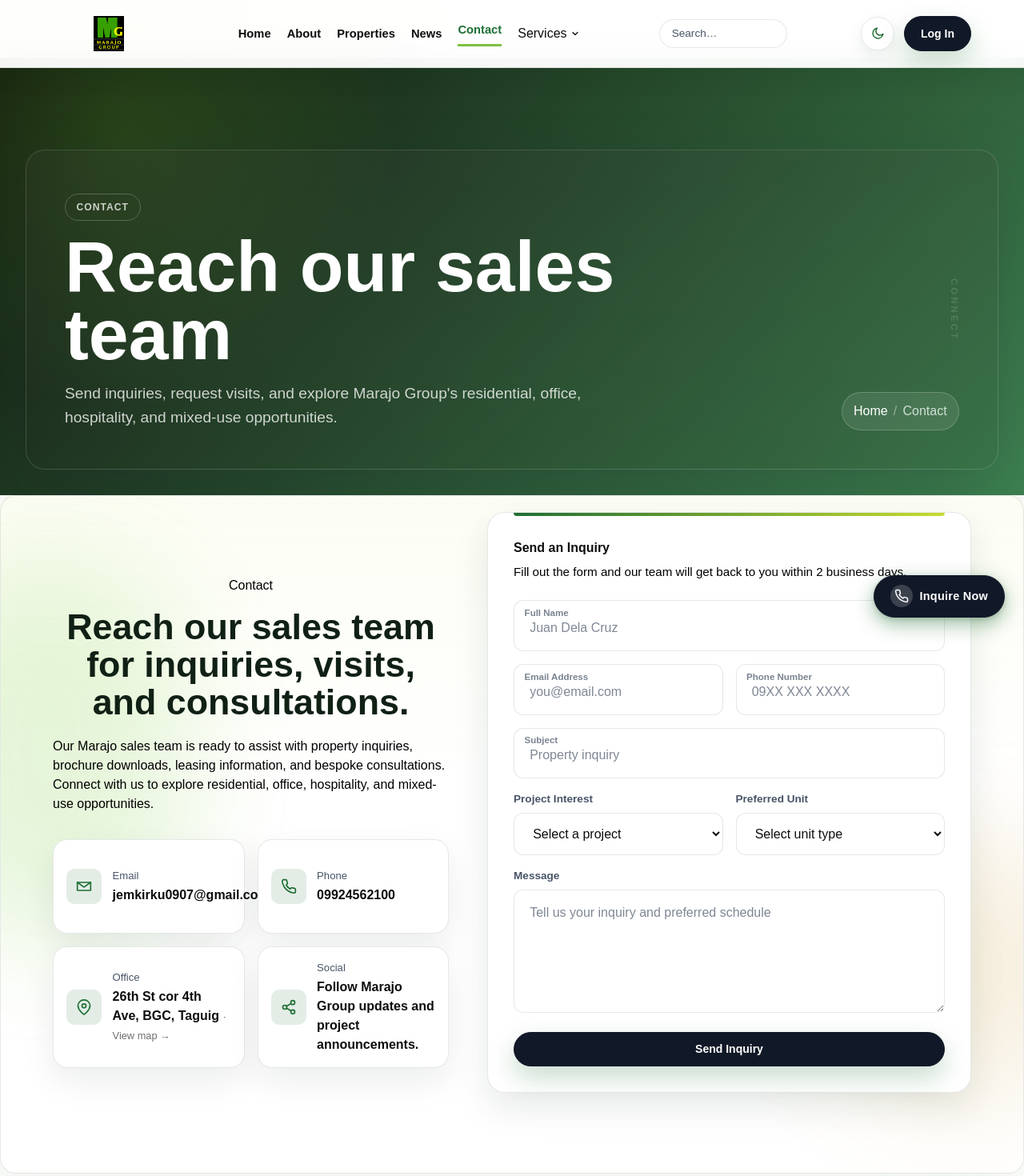
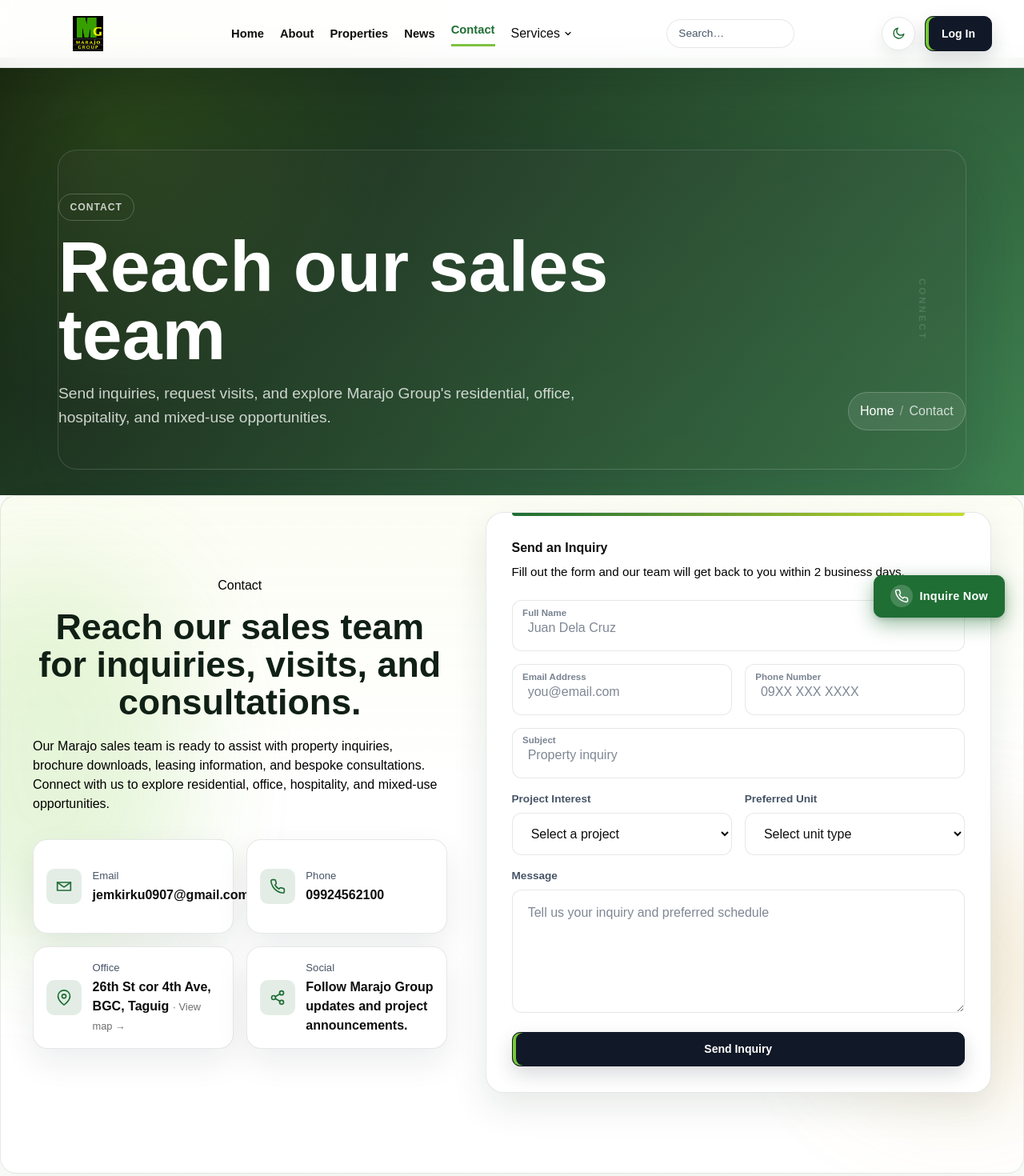
Before and after one commit to jemkirku0907/marajo-group, a Next.js app: page /contact in a window 1280 px wide. Shown: the top 1470 px of the page at 80% size. Built offline with nearby package versions, Linux system fonts and the light colour scheme.

Commit message:
Fix design system regressions

```diff
--- a/app/about/page.tsx
+++ b/app/about/page.tsx
@@ -36,8 +36,12 @@ const CSR_SLIDES = [
 ];
 
 export default function AboutPage() {
-  const [openItem, setOpenItem] = useState<number | null>(null);
+  const [openItems, setOpenItems] = useState<Record<number, boolean>>({});
   const [slide, setSlide] = useState(0);
+
+  function toggleTimelineItem(index: number) {
+    setOpenItems((items) => ({ ...items, [index]: !items[index] }));
+  }
 
   return (
     <main>
@@ -170,22 +174,22 @@ export default function AboutPage() {
             {TIMELINE.map((item, i) => (
               <div
                 key={`${item.title}-${i}`}
-                className={`timeline-item${openItem === i ? " is-open" : ""}`}
+                className={`timeline-item${openItems[i] ? " is-open" : ""}`}
                 tabIndex={0}
                 role="button"
-                aria-expanded={openItem === i}
-                onClick={() => setOpenItem(openItem === i ? null : i)}
+                aria-expanded={Boolean(openItems[i])}
+                onClick={() => toggleTimelineItem(i)}
                 onKeyDown={(e) => {
                   if (e.key === "Enter" || e.key === " ") {
                     e.preventDefault();
-                    setOpenItem(openItem === i ? null : i);
+                    toggleTimelineItem(i);
                   }
                 }}
               >
                 <Image src={item.img} alt={`${item.title} milestone`} width={400} height={280} className="timeline-image" unoptimized={item.img.startsWith("http")} />
                 <span>{item.year}</span>
                 <h3>{item.title}</h3>
-                <p style={{ maxHeight: openItem === i ? "240px" : "0px", overflow: "hidden", transition: "max-height 0.3s ease" }}>
+                <p style={{ maxHeight: openItems[i] ? "240px" : "0px", opacity: openItems[i] ? 1 : 0, overflow: "hidden", transition: "max-height 0.3s ease, opacity 0.3s ease" }}>
                   {item.text}
                 </p>
               </div>
--- a/app/globals.css
+++ b/app/globals.css
@@ -10,15 +10,17 @@
 :root {
   --background: #ffffff;
   --foreground: #171717;
-  --button-radius: 999px;
+  --brand-green: var(--mg-green, #1f6e34);
+  --brand-green-bright: #75ca35;
+  --button-radius: 10px;
   --button-primary-bg: #111827;
   --button-primary-text: #ffffff;
-  --button-primary-hover-bg: #1f2937;
+  --button-primary-hover-bg: #16251b;
   --button-secondary-bg: transparent;
   --button-secondary-text: #111827;
   --button-secondary-border: rgba(17, 24, 39, 0.42);
   --button-secondary-hover-bg: rgba(17, 24, 39, 0.06);
-  --button-floating-bg: #111827;
+  --button-floating-bg: var(--brand-green);
   --button-floating-text: #ffffff;
 }
 
@@ -51,8 +53,8 @@ html.theme-dark {
   --button-secondary-text: #f8fafc;
   --button-secondary-border: rgba(248, 250, 252, 0.66);
   --button-secondary-hover-bg: rgba(248, 250, 252, 0.1);
-  --button-floating-bg: #f8fafc;
-  --button-floating-text: #111827;
+  --button-floating-bg: var(--brand-green);
+  --button-floating-text: #ffffff;
 }
 
 .ui-button,
@@ -80,6 +82,7 @@ html.theme-dark {
   font-weight: 800;
   text-decoration: none;
   line-height: 1;
+  box-shadow: inset 4px 0 0 var(--brand-green);
 }
 
 .ui-button--primary,
@@ -88,6 +91,7 @@ html.theme-dark {
   background: var(--button-primary-bg) !important;
   border-color: var(--button-primary-bg) !important;
   color: var(--button-primary-text) !important;
+  box-shadow: inset 4px 0 0 var(--brand-green-bright), 0 10px 24px rgba(17, 24, 39, 0.16);
 }
 
 .ui-button--primary:hover,
@@ -96,7 +100,14 @@ html.theme-dark {
   background: var(--button-primary-hover-bg) !important;
   border-color: var(--button-primary-hover-bg) !important;
   color: var(--button-primary-text) !important;
+  box-shadow: inset 4px 0 0 var(--brand-green-bright), 0 14px 30px rgba(31, 110, 52, 0.18);
   transform: translateY(-2px);
+}
+
+.ui-button--primary svg,
+.btn-primary svg,
+.theme-primary-button svg {
+  color: var(--brand-green-bright);
 }
 
 .ui-button--secondary,
@@ -121,13 +132,14 @@ html.theme-dark {
   background: var(--button-floating-bg) !important;
   border-color: var(--button-floating-bg) !important;
   color: var(--button-floating-text) !important;
+  box-shadow: 0 18px 40px rgba(31, 110, 52, 0.32);
 }
 
 .ui-button--floating-action:hover,
 .sticky-contact:hover {
-  background: var(--button-primary-hover-bg) !important;
-  border-color: var(--button-primary-hover-bg) !important;
-  color: var(--button-primary-text) !important;
+  background: #2a8a3f !important;
+  border-color: #2a8a3f !important;
+  color: #ffffff !important;
   transform: translateY(-2px) scale(1.02);
 }
 
--- a/app/site/search.css
+++ b/app/site/search.css
@@ -490,7 +490,7 @@ body.theme-dark .about-hero .hero-copy {
 }
 
 .property-hero-frame {
-  padding: clamp(1rem, 3vw, 2rem);
+  padding: clamp(0.85rem, 2vw, 1.5rem);
   background:
     linear-gradient(180deg, rgba(31, 110, 52, 0.04), transparent 54%),
     var(--bg-base);
@@ -499,7 +499,8 @@ body.theme-dark .about-hero .hero-copy {
 .property-hero-card {
   position: relative;
   isolation: isolate;
-  min-height: clamp(640px, 82svh, 840px);
+  height: clamp(460px, 58svh, 560px);
+  max-height: 560px;
   overflow: hidden;
   border: 1px solid rgba(255, 255, 255, 0.68);
   border-radius: 24px;
@@ -512,10 +513,22 @@ body.theme-dark .about-hero .hero-copy {
   box-shadow: 0 28px 80px rgba(0, 0, 0, 0.42);
 }
 
+.property-hero-carousel {
+  position: absolute;
+  inset: 0;
+  z-index: -3;
+}
+
 .property-hero-image {
   z-index: -3;
   object-fit: cover;
   object-position: center;
+  opacity: 0;
+  transition: opacity 700ms ease;
+}
+
+.property-hero-image.is-active {
+  opacity: 1;
 }
 
 .property-hero-scrim {
@@ -554,7 +567,7 @@ body.theme-dark .about-hero .hero-copy {
   z-index: 1;
   left: clamp(1rem, 5vw, 5rem);
   right: clamp(1rem, 5vw, 5rem);
-  top: 19%;
+  top: 15%;
   margin: 0;
   display: grid;
   color: rgba(255, 255, 255, 0.44);
@@ -602,12 +615,57 @@ body.theme-dark .about-hero .hero-copy {
   align-items: center;
   justify-content: center;
   gap: 0.55rem;
-  border-radius: 999px;
+  border-radius: var(--button-radius, 10px);
   padding: 0.82rem 1.3rem;
   font-size: 0.92rem;
   font-weight: 800;
   text-decoration: none;
   transition: transform 180ms ease, background-color 180ms ease, border-color 180ms ease, color 180ms ease, box-shadow 180ms ease;
+}
+
+.property-hero-carousel-controls {
+  position: absolute;
+  right: clamp(1.25rem, 3vw, 2rem);
+  top: clamp(4.25rem, 9vw, 5.5rem);
+  z-index: 3;
+  display: inline-flex;
+  align-items: center;
+  gap: 0.55rem;
+  border: 1px solid rgba(255, 255, 255, 0.22);
+  border-radius: var(--button-radius, 10px);
+  padding: 0.35rem;
+  background: rgba(0, 0, 0, 0.22);
+  backdrop-filter: blur(12px);
+}
+
+.property-hero-carousel-controls button {
+  display: inline-grid;
+  width: 34px;
+  height: 34px;
+  place-items: center;
+  border: 0;
+  border-radius: 8px;
+  color: #ffffff;
+  background: rgba(255, 255, 255, 0.1);
+  cursor: pointer;
+}
+
+.property-hero-dots {
+  display: inline-flex;
+  gap: 0.34rem;
+}
+
+.property-hero-dots button {
+  width: 8px;
+  height: 8px;
+  padding: 0;
+  border-radius: 999px;
+  background: rgba(255, 255, 255, 0.45);
+}
+
+.property-hero-dots button.is-active {
+  width: 20px;
+  background: var(--brand-green-bright, #75ca35);
 }
 
 .property-hero-button-primary {
@@ -825,6 +883,7 @@ body.theme-dark .about-hero .hero-copy {
 
 .property-hero-button-icon {
   flex: 0 0 auto;
+  color: var(--brand-green-bright, #75ca35);
 }
 
 .property-hero-stat-card {
@@ -932,7 +991,8 @@ body.theme-dark .about-hero .hero-copy {
   }
 
   .property-hero-card {
-    min-height: 760px;
+    height: 620px;
+    max-height: 620px;
     border-radius: 20px;
   }
 
@@ -952,7 +1012,7 @@ body.theme-dark .about-hero .hero-copy {
 
   .property-hero-content {
     right: 1.25rem;
-    bottom: 11.8rem;
+    bottom: 10.8rem;
   }
 
   .property-hero-stat-card {
@@ -964,7 +1024,8 @@ body.theme-dark .about-hero .hero-copy {
 
 @media (max-width: 520px) {
   .property-hero-card {
-    min-height: 720px;
+    height: 590px;
+    max-height: 590px;
   }
 
   .property-hero-wordmark {
@@ -1242,3 +1303,67 @@ body.theme-dark .about-hero .hero-copy {
     grid-template-columns: 1fr;
   }
 }
+
+/* Regression fixes: shared alignment and Marajo button identity */
+.container {
+  width: min(100% - 2rem, 1280px);
+  max-width: 1280px;
+  margin-inline: auto;
+  padding-inline: 0;
+}
+
+@media (min-width: 768px) {
+  .container {
+    width: min(100% - 5rem, 1280px);
+  }
+}
+
+.page-hero-inner {
+  width: min(100% - 2rem, 1280px);
+  max-width: 1280px;
+}
+
+@media (min-width: 768px) {
+  .page-hero-inner {
+    width: min(100% - 5rem, 1280px);
+  }
+}
+
+.ui-button,
+.btn-primary,
+.btn-secondary,
+.btn-outline,
+.theme-primary-button,
+.sticky-contact,
+.user-avatar {
+  border-radius: var(--button-radius, 10px) !important;
+}
+
+.sticky-contact,
+.ui-button--floating-action {
+  background: var(--brand-green, #1f6e34) !important;
+  border-color: var(--brand-green, #1f6e34) !important;
+  color: #ffffff !important;
+}
+
+.sticky-contact-icon {
+  background: rgba(255, 255, 255, 0.18) !important;
+  color: #ffffff !important;
+}
+
+.user-avatar {
+  background: var(--brand-green, #1f6e34) !important;
+  color: #ffffff !important;
+}
+
+.btn-primary,
+.ui-button--primary,
+.theme-primary-button {
+  box-shadow: inset 4px 0 0 var(--brand-green-bright, #75ca35), 0 10px 24px rgba(17, 24, 39, 0.16) !important;
+}
+
+.btn-primary:hover,
+.ui-button--primary:hover,
+.theme-primary-button:hover {
+  border-color: var(--brand-green, #1f6e34) !important;
+}
--- /dev/null
+++ b/components/Container.tsx
@@ -0,0 +1,5 @@
+import type { ReactNode } from "react";
+
+export default function Container({ children, className = "" }: { children: ReactNode; className?: string }) {
+  return <div className={["container", className].filter(Boolean).join(" ")}>{children}</div>;
+}
--- a/components/Navbar.tsx
+++ b/components/Navbar.tsx
@@ -7,6 +7,7 @@ import { usePathname, useRouter } from "next/navigation";
 import { useAuth } from "@/lib/AuthContext";
 import AccountModal from "./AccountModal";
 import Button from "./Button";
+import Container from "./Container";
 
 const NAV_LINKS = [
   { href: "/", label: "Home" },
@@ -76,7 +77,7 @@ export default function Navbar({ themeControl }: { themeControl?: React.ReactNod
 
   return (
     <header className={`site-header${hasHeroBlend ? " site-header--hero" : ""}${scrolled || mobileMenuOpen ? " is-scrolled" : ""}`}>
-      <div className="container navbar">
+      <Container className="navbar">
         <Link href="/" className="brand">
           <Image src="/assets/logo.png" alt="Marajo Group" className="site-logo" width={140} height={40} priority />
           <span className="visually-hidden">Marajo Group</span>
@@ -187,7 +188,7 @@ export default function Navbar({ themeControl }: { themeControl?: React.ReactNod
             </div>
           )}
         </div>
-      </div>
+      </Container>
 
       <AccountModal open={accountOpen} onClose={() => setAccountOpen(false)} />
     </header>
--- a/components/PageHero.tsx
+++ b/components/PageHero.tsx
@@ -1,6 +1,7 @@
 "use client";
 
 import Link from "next/link";
+import Container from "@/components/Container";
 
 type Crumb = {
   href?: string;
@@ -22,7 +23,7 @@ export default function PageHero({
 }) {
   return (
     <section className="page-hero">
-      <div className="page-hero-inner">
+      <Container className="page-hero-inner">
         <div className="page-hero-copy">
           {eyebrow && <span className="page-hero-eyebrow">{eyebrow}</span>}
           <h1>{title}</h1>
@@ -38,7 +39,7 @@ export default function PageHero({
           </nav>
         )}
         {label && <span className="page-hero-side-label">{label}</span>}
-      </div>
+      </Container>
     </section>
   );
 }
--- a/components/PropertyDetail.tsx
+++ b/components/PropertyDetail.tsx
@@ -34,6 +34,7 @@ export default function PropertyDetail({ property }: { property: Property }) {
         category={hero.label}
         meta={`Location: ${property.location} / Type: ${property.categoryLabel}`}
         heroImage={heroImage}
+        heroImages={property.heroImages}
         stat1={stat1}
         stat2={stat2}
         ctaHref="#overview"
```
Also changed, not shown: components/PropertyHero.tsx (+75 -3 lines), lib/properties.ts (+23 -0 lines).
